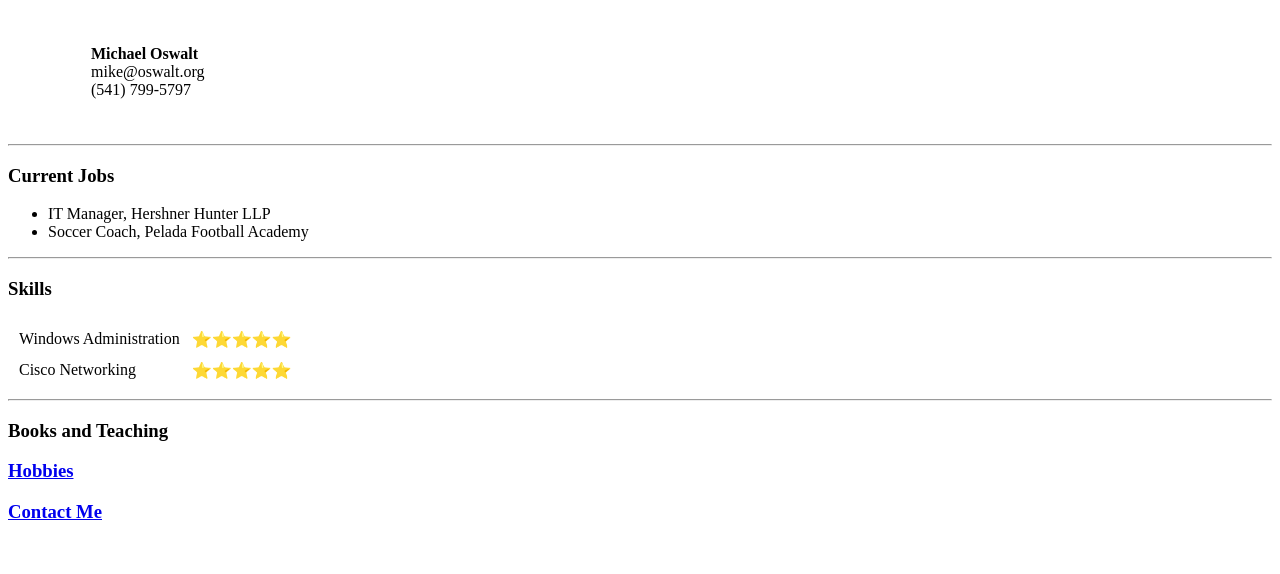
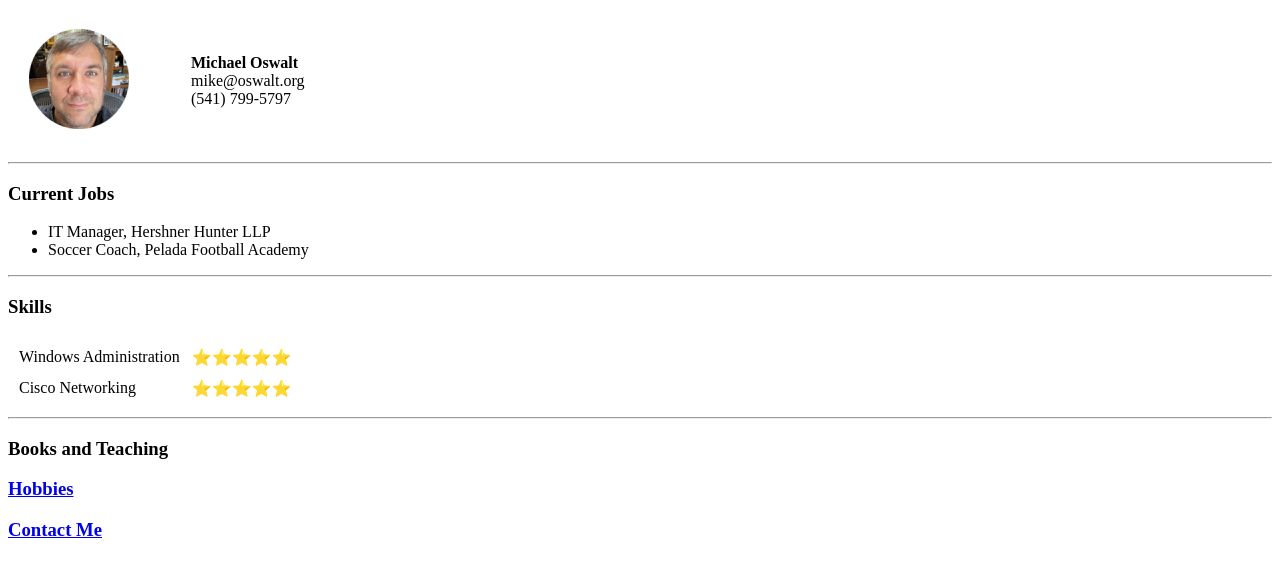
Before and after one commit to razorduck/lc, a plain HTML site: page index.html in a window 1280 px wide. Drawn offline with Linux system fonts and the light colour scheme; the site is published under a folder, as on GitHub Pages, so addresses that start at the root find nothing.

Commit message:
Update index.html

```diff
--- a/index.html
+++ b/index.html
@@ -9,7 +9,7 @@
 <body>
 <table cellspacing="20">
     <tr>
-        <td><img src="/images/profile-pic200.png" width="100px" alt=""></td>
+        <td><img src="images/profile-pic200.png" width="100px" alt=""></td>
         <td>
             <ul style="list-style-type:none">
                 <li><strong>Michael Oswalt</strong></li>
```
